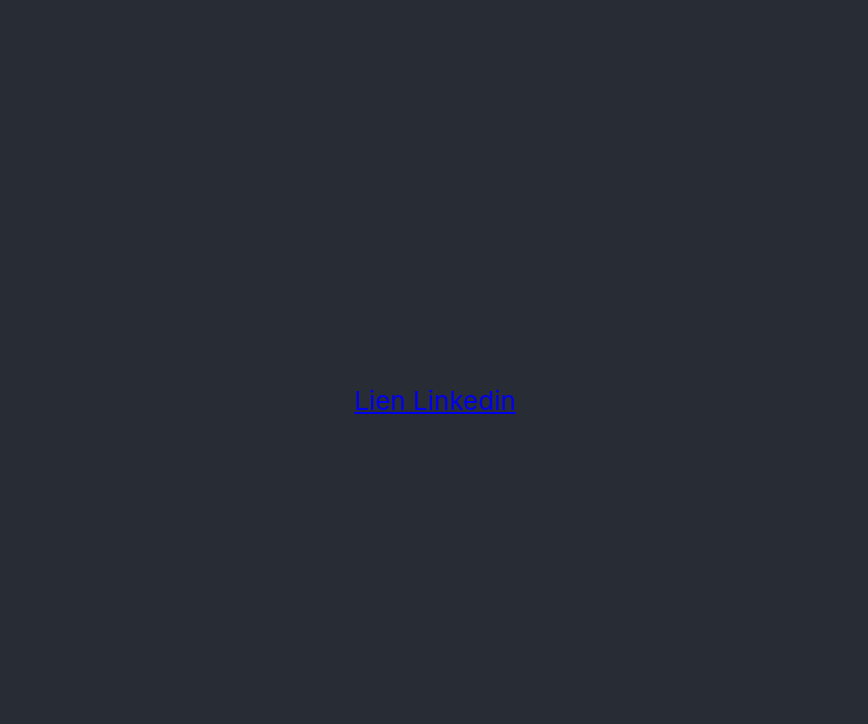
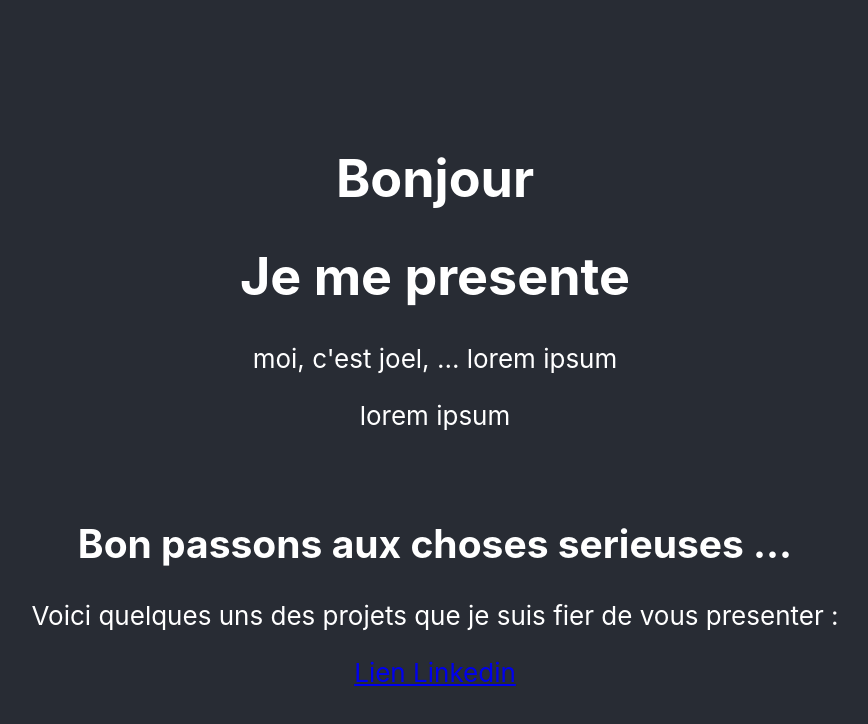
Before and after one commit to jojo051/my_portfofio, a React (Create React App) app in the folder my-portfolio/: page / in a window 1280 px wide. Shown: the top 724 px of the page, without its empty margins (205-1073 px from the left). Built offline with nearby package versions, Linux system fonts and the light colour scheme.

Commit message:
refactor(footer):add footer in home

```diff
--- a/my-portfolio/src/App.js
+++ b/my-portfolio/src/App.js
@@ -7,7 +7,7 @@
   return (
     <div className="App">
       <header className="App-header">
-        <Footer />
+        <Home />
       </header>
     </div>
   );
--- a/my-portfolio/src/components/Home.jsx
+++ b/my-portfolio/src/components/Home.jsx
@@ -1,4 +1,5 @@
 import React from 'react';
+import Footer from './Footer';
 
 const Home = () => {
   return (
@@ -12,6 +13,7 @@
       <h2>Bon passons aux choses serieuses ...</h2>
       <p>Voici quelques uns des projets que je suis fier de vous presenter :</p>
       </div>
+      <Footer />
     </>
   );
 }
```
